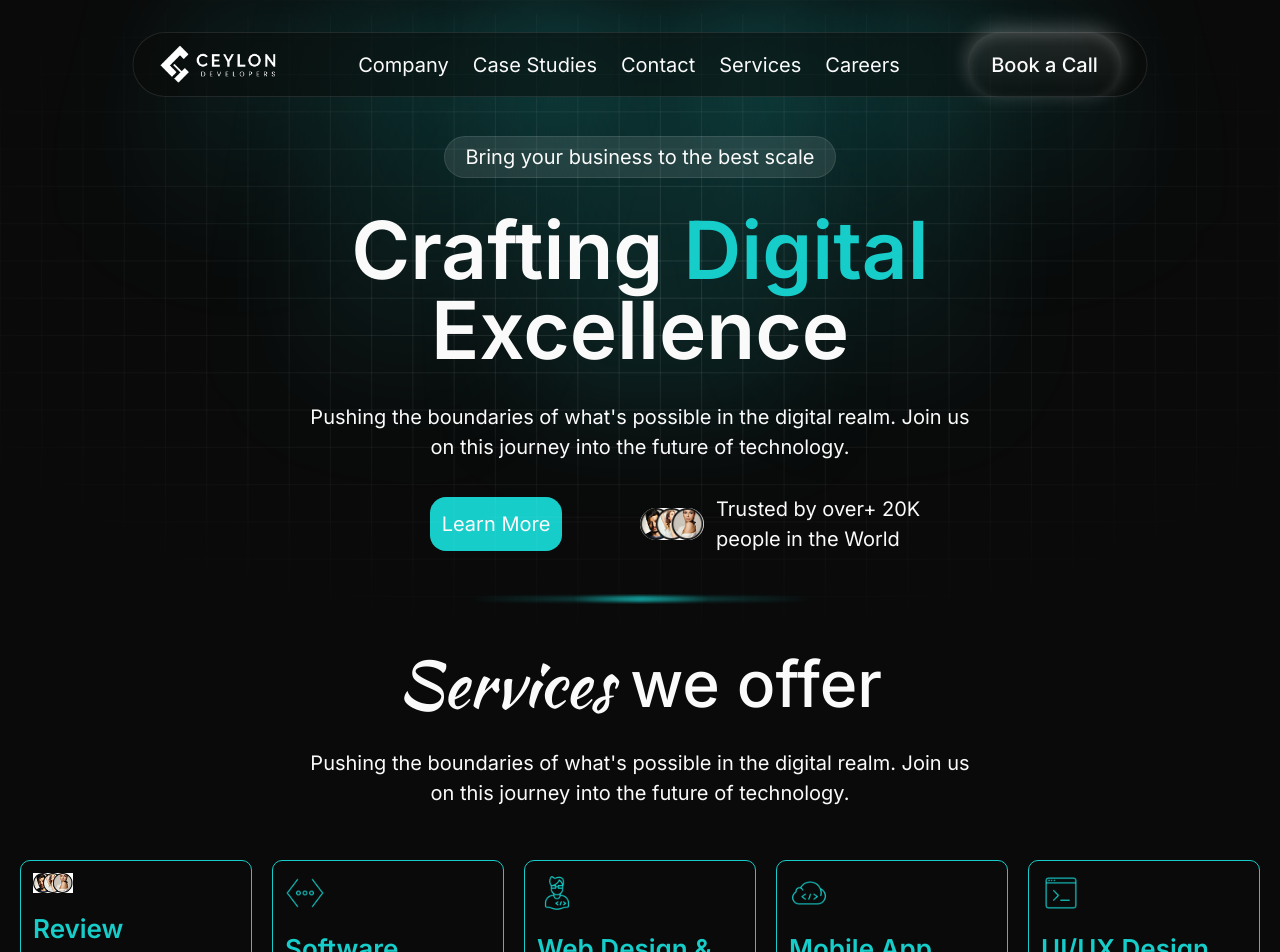
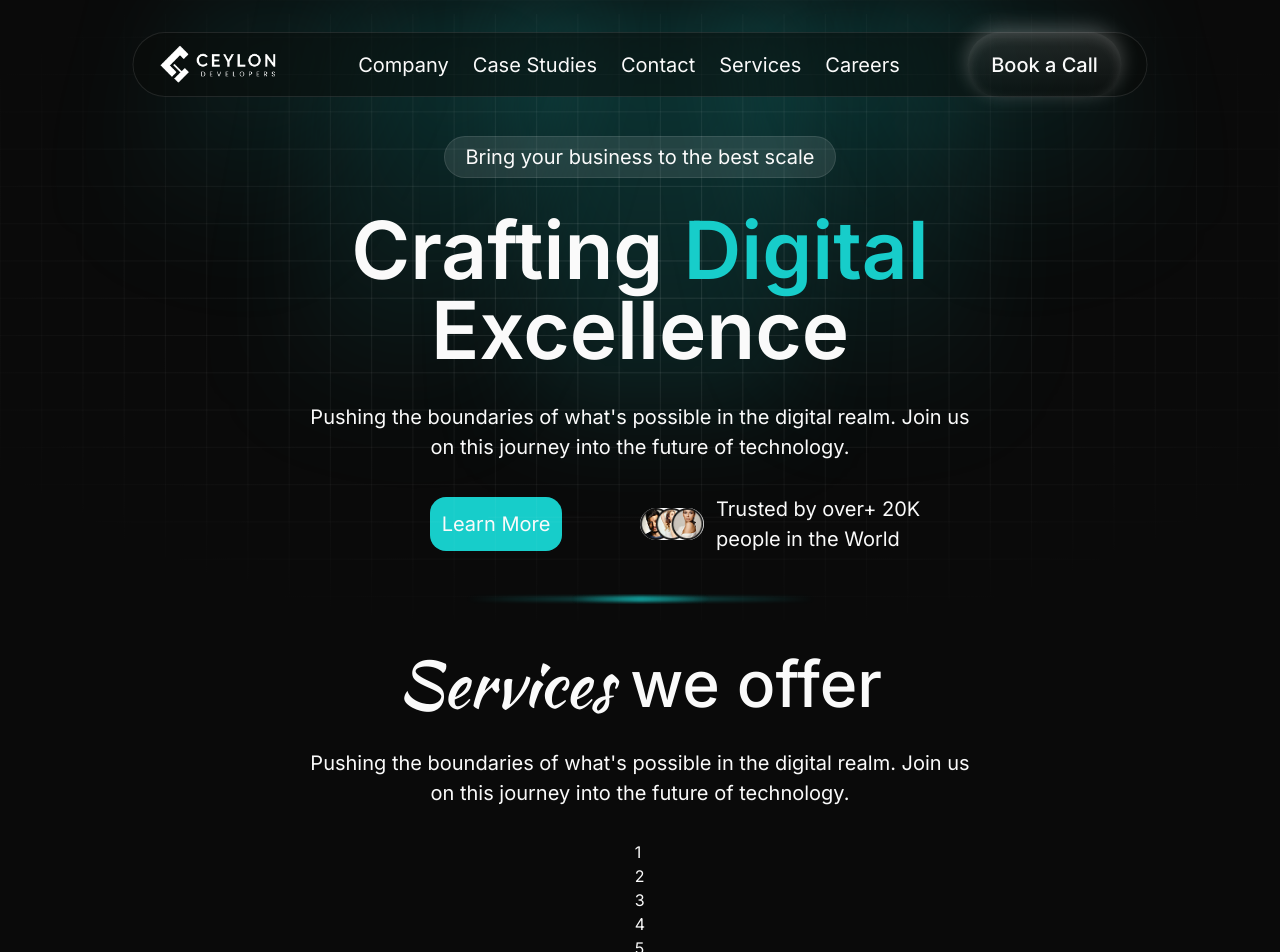
Before and after one commit to Roshen-Perera/ceylon-developers-portfolio, a Next.js app: page / in a window 1280 px wide. Shown: the top 952 px of the page. Built offline with nearby package versions, Linux system fonts and the light colour scheme.

Commit message:
Replace ServiceCarousel with EmblaCarousel for improved carousel functionality

```diff
--- a/components/services.tsx
+++ b/components/services.tsx
@@ -1,6 +1,13 @@
 import React from "react";
 import ServiceCarousel from "./serviceCarousel";
 import { H2, P } from "./typography";
+import EmblaCarousel from "./EmblaCarousel";
+import { EmblaOptionsType } from "embla-carousel";
+
+
+const OPTIONS: EmblaOptionsType = { loop: true };
+const SLIDE_COUNT = 5;
+const SLIDES = Array.from(Array(SLIDE_COUNT).keys());
 
 const Services = () => {
   return (
@@ -18,7 +25,7 @@ const Services = () => {
           </P>
         </div>
         <div className="mt-8">
-          <ServiceCarousel />
+          <EmblaCarousel slides={SLIDES} options={OPTIONS} />
         </div>
       </div>
     </>
```
